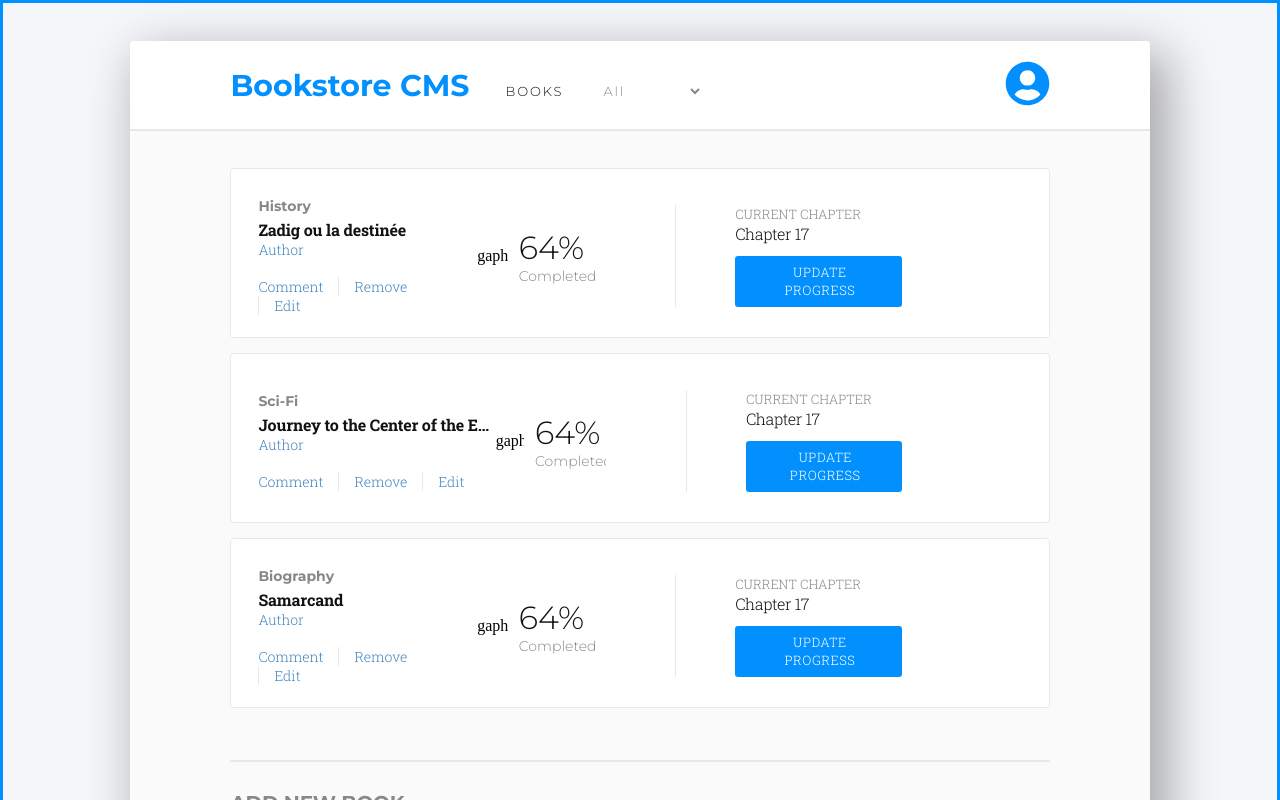
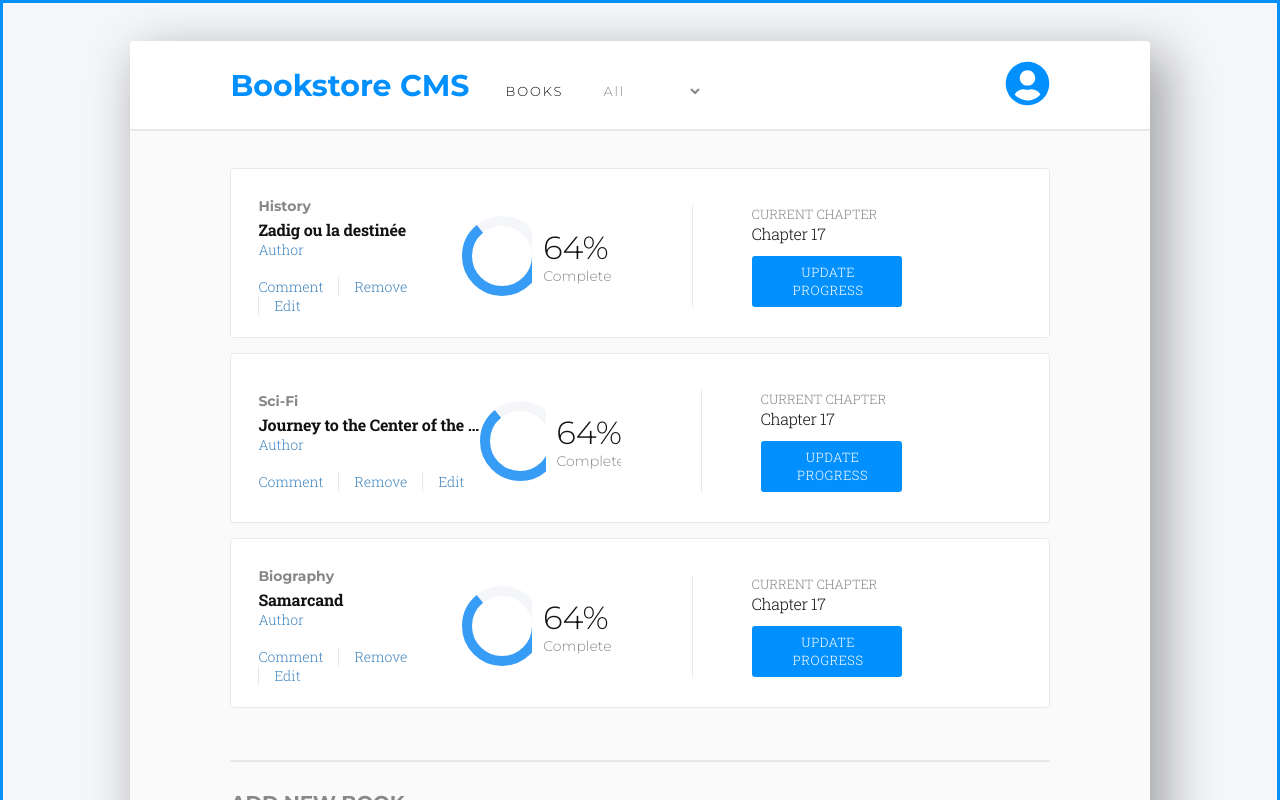
Before and after one commit to CalyCherkaoui/bookstore-react-redux, a React (Create React App) app: page / in a window 1280 px wide. Shown: the top 800 px of the page. Built offline with nearby package versions, Linux system fonts and the light colour scheme.

Commit message:
Update progress bar

```diff
--- a/src/components/Book.js
+++ b/src/components/Book.js
@@ -1,5 +1,6 @@
 import React from 'react';
 import PropTypes from 'prop-types';
+import ProgressBar from './ProgressBar';
 
 const Book = ({ book, removeBookHandler }) => (
   <div className="book_box">
@@ -28,7 +29,15 @@ const Book = ({ book, removeBookHandler }) => (
     </div>
     <div className="book_box_right">
       <div className="stats_wrapper">
-        <div className="stats_graph">gaph</div>
+        <div className="stats_graph">
+          <ProgressBar
+            percentage={64}
+            size={80}
+            strokeWidth={10}
+            innCircleStroke="#f5f6fa" // gray bg
+            exoCircleStroke="#379cf6" // blue progress
+          />
+        </div>
         <div className="stats_text">
           <div className="stats_text_percentage">64%</div>
           <div className="stats_text_comment">completed</div>
--- a/src/components/ProgressBar.js
+++ b/src/components/ProgressBar.js
@@ -1,7 +1,10 @@
-import React from 'react';
+import React, { useEffect, useState, useRef } from 'react';
 import PropTypes from 'prop-types';
 
 const ProgressBar = (props) => {
+  const [offset, setOffset] = useState(0); //
+  // eslint-disable-next-line max-len
+  const circleRef = useRef(null); // produces a reference to the second circle, adds a CSS transition property to the circle
   const {
     size, // width and height of the square SVG
     percentage, // progress value
@@ -14,6 +17,13 @@ const ProgressBar = (props) => {
   const radius = (size - strokeWidth) / 2; // rdius of the path to fit perfectly inside the viewBox
   const circumference = 2 * Math.PI * radius;
 
+  // calculate the position of the progress
+  // After calculating the progressOffset, the setOffset method is used to update the offset
+  useEffect(() => {
+    const progressOffset = ((100 - percentage) / 100) * circumference;
+    setOffset(progressOffset);
+    circleRef.current.style = 'transition: 1500ms ease-in-out;';
+  }, [offset, setOffset, circumference, percentage]); // These properties are dependencies
   return (
     <div>
       <svg
@@ -28,14 +38,19 @@ const ProgressBar = (props) => {
           r={radius} // circle radius
           stroke={innCircleStroke} // color of the stroke
           strokeWidth={strokeWidth} // width of the stroke
+          // eslint-disable-next-line max-len
+          strokeDasharray={circumference} // To control the dash's length and the spacing between each dash
         />
         <circle
-          className="exo_circle" // Placed on the top to display the progress bar according to the percentage
-          cx={center} // coordinate x axis
-          cy={center} // coordinate y axis
-          r={radius} // circle radius
-          stroke={exoCircleStroke} // color of the stroke
-          strokeWidth={strokeWidth} // width of the stroke
+          className="exo_circle"
+          ref={circleRef}
+          cx={center}
+          cy={center}
+          r={radius}
+          stroke={exoCircleStroke}
+          strokeWidth={strokeWidth}
+          strokeDasharray={circumference}
+          strokeDashoffset={offset}
         />
       </svg>
     </div>
```
